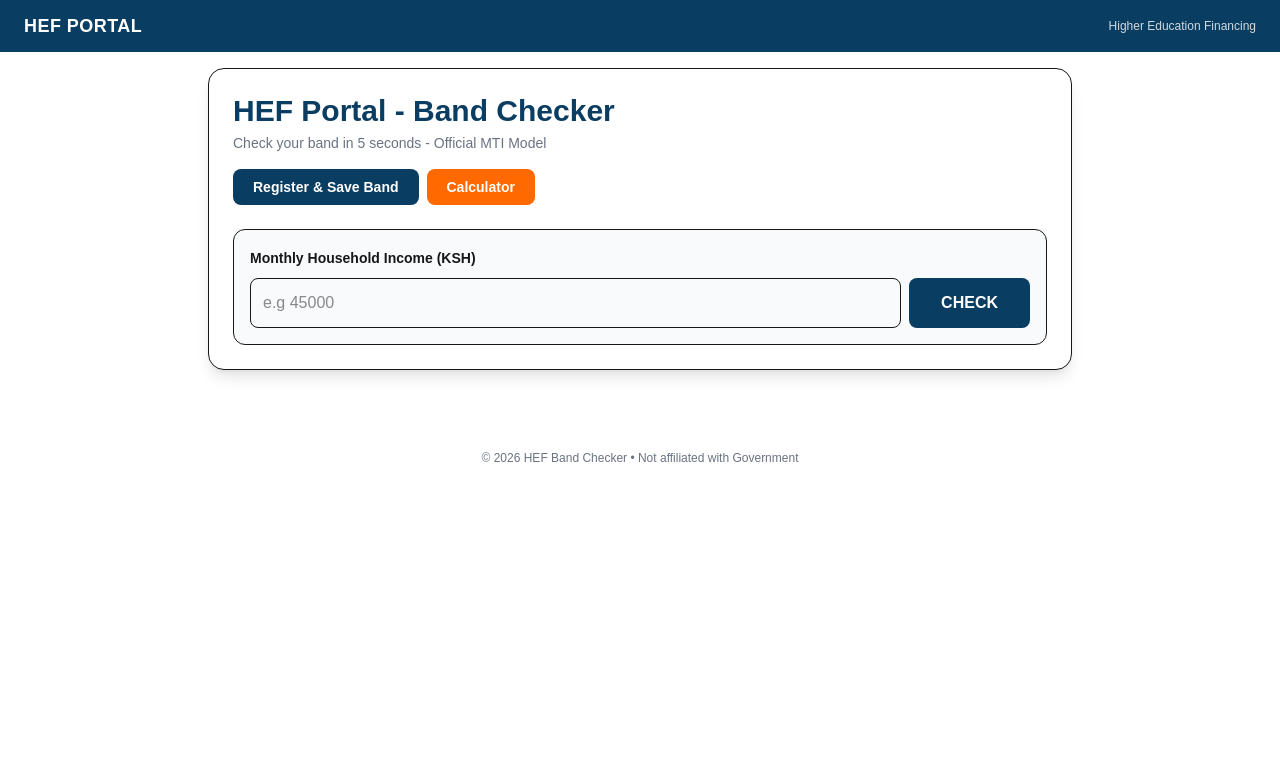
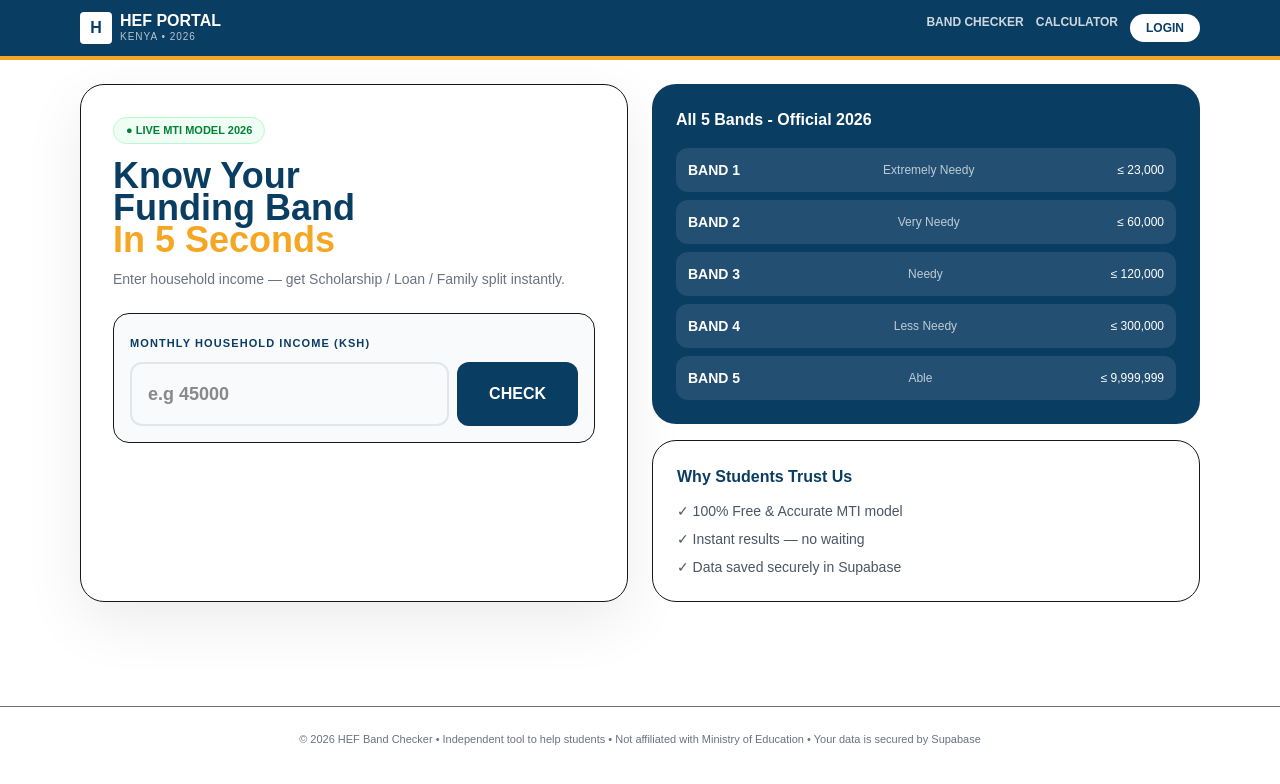
Before and after one commit to hefanes-gif/helb-band-checker, a Next.js app: page / in a window 1280 px wide. Shown: the top 784 px of the page. Built offline with nearby package versions, Linux system fonts and the light colour scheme.

Commit message:
PROFESSIONAL UI

```diff
--- a/src/app/dashboard/page.tsx
+++ b/src/app/dashboard/page.tsx
@@ -2,22 +2,109 @@
 import { useEffect, useState } from "react";
 import { supabase } from "@/lib/supabase";
 import { useRouter } from "next/navigation";
+import Link from "next/link";
 
 export default function Dashboard(){
- const [user,setUser]=useState<any>(null); const [data,setData]=useState<any>(null); const router=useRouter();
+ const [user,setUser]=useState<any>(null);
+ const [data,setData]=useState<any>(null);
+ const [loading,setLoading]=useState(true);
+ const router=useRouter();
+
  useEffect(()=>{
-  supabase.auth.getUser().then(async({data})=>{
-   if(!data.user) router.push("/login"); else { setUser(data.user); const {data:reg}=await supabase.from("registrations").select("*").eq("email", data.user.email).single(); setData(reg); }
+  supabase.auth.getUser().then(async({data: authData})=>{
+   if(!authData.user){
+    router.push("/login");
+   } else {
+    setUser(authData.user);
+    const {data: reg} = await supabase.from("registrations").select("*").eq("email", authData.user.email).single();
+    setData(reg);
+   }
+   setLoading(false);
   });
- },[]);
- const logout=async()=>{ await supabase.auth.signOut(); router.push("/login"); };
- if(!user) return <div className="p-10 text-center">Loading...</div>;
+ },[router]);
+
+ const logout=async()=>{
+  await supabase.auth.signOut();
+  router.push("/login");
+ };
+
+ if(loading) return <div className="flex h-[60vh] items-center justify-center"><div className="w-8 h-8 border-4 border-[#0a3d62] border-t-transparent rounded-full animate-spin"></div></div>;
+ if(!user) return null;
+
+ const bandInfo:any = {
+  "BAND 1": { sch: 70, loan: 25, family: 5, color: "from-green-600 to-emerald-600" },
+  "BAND 2": { sch: 60, loan: 30, family: 10, color: "from-blue-600 to-indigo-600" },
+  "BAND 3": { sch: 50, loan: 30, family: 20, color: "from-yellow-500 to-orange-500" },
+  "BAND 4": { sch: 40, loan: 30, family: 30, color: "from-orange-500 to-red-500" },
+  "BAND 5": { sch: 30, loan: 30, family: 40, color: "from-red-600 to-rose-700" },
+ };
+ const info = data?.band? bandInfo[data.band] : null;
+
  return(
-  <div className="max-w-3xl mx-auto p-4">
-   <div className="bg-white rounded-2xl shadow p-6 border">
-    <div className="flex justify-between items-center"><h1 className="text-2xl font-black text-[#0a3d62]">Student Dashboard</h1><button onClick={logout} className="text-sm bg-red-50 text-red-600 px-3 py-1 rounded-lg">Logout</button></div>
-    {data ? (<div className="mt-6"><div className="bg-[#0a3d62] text-white p-5 rounded-xl"><div className="text-sm opacity-80">YOUR BAND</div><div className="text-4xl font-black mt-1">{data.band}</div><div className="text-sm mt-2">Income: KSH {data.income?.toLocaleString()}</div></div><div className="grid grid-cols-2 gap-3 mt-4 text-sm"><div className="p-3 border rounded-lg">Name: <b>{data.full_name}</b></div><div className="p-3 border rounded-lg">ID: <b>{data.id_number}</b></div><div className="p-3 border rounded-lg">Email: <b>{data.email}</b></div><div className="p-3 border rounded-lg">Phone: <b>{data.phone}</b></div></div></div>) : (<div className="mt-6 text-gray-500">No registration found for {user.email}</div>)}
+  <div className="max-w-3xl mx-auto space-y-6">
+   {/* Header Card */}
+   <div className="bg-white rounded-[24px] shadow-[0_20px_60px_rgba(0,0,0,0.08)] border overflow-hidden">
+    <div className="bg-[#0a3d62] p-6 md:p-8 text-white flex justify-between items-center">
+     <div>
+      <h1 className="text-2xl md:text-3xl font-black leading-none">Student Dashboard</h1>
+      <p className="text-xs md:text-sm opacity-60 mt-2">Welcome back, <span className="font-bold text-white">{data?.full_name || user.email}</span></p>
+     </div>
+     <button onClick={logout} className="bg-white/10 hover:bg-red-500 text-white px-5 py-2.5 rounded-full text-xs font-black tracking-widest transition">LOGOUT</button>
+    </div>
+
+    {data? (
+     <div className="p-6 md:p-8">
+      {/* BAND CARD */}
+      <div className={`bg-gradient-to-br ${info?.color || "from-[#0a3d62] to-[#1e6fa8]"} text-white p-7 rounded-[20px] shadow-xl relative overflow-hidden`}>
+       <div className="absolute top-0 right-0 w-40 h-40 bg-white/10 rounded-full blur-2xl -mr-10 -mt-10"></div>
+       <div className="relative flex justify-between items-start">
+        <div>
+         <div className="text-[11px] tracking-[0.2em] opacity-70 font-black">YOUR FUNDING BAND • 2026</div>
+         <div className="text-6xl font-black mt-3 tracking-tighter">{data.band}</div>
+         <div className="mt-4 inline-flex items-center gap-2 bg-white/20 backdrop-blur px-4 py-2 rounded-full text-sm font-bold">
+          <span>Income: KSH {Number(data.income).toLocaleString()}</span>
+         </div>
+        </div>
+        <div className="w-20 h-20 bg-white/15 backdrop-blur rounded-[20px] flex items-center justify-center text-4xl border border-white/20">🎓</div>
+       </div>
+
+       {/* Breakdown */}
+       {info && (
+        <div className="grid grid-cols-3 gap-3 mt-8">
+         <div className="bg-white text-[#0a3d62] p-4 rounded-2xl text-center"><div className="text-3xl font-black">{info.sch}%</div><div className="text-[10px] font-black tracking-widest mt-1">SCHOLARSHIP</div></div>
+         <div className="bg-white/15 backdrop-blur border border-white/20 p-4 rounded-2xl text-center"><div className="text-3xl font-black">{info.loan}%</div><div className="text-[10px] font-black tracking-widest mt-1">LOAN</div></div>
+         <div className="bg-white/15 backdrop-blur border border-white/20 p-4 rounded-2xl text-center"><div className="text-3xl font-black">{info.family}%</div><div className="text-[10px] font-black tracking-widest mt-1">FAMILY</div></div>
+        </div>
+       )}
+      </div>
+
+      {/* Details Grid */}
+      <div className="grid grid-cols-1 md:grid-cols-2 gap-4 mt-8">
+       {[
+        {label:"Full Name", value:data.full_name, icon:"👤"},
+        {label:"ID Number", value:data.id_number, icon:"🪪"},
+        {label:"Email Address", value:data.email, icon:"✉️"},
+        {label:"Phone Number", value:data.phone, icon:"📱"},
+       ].map((item)=>(
+        <div key={item.label} className="p-5 border-2 border-gray-100 rounded-[18px] hover:border-[#0a3d62]/20 transition group">
+         <div className="flex items-center gap-2"><span className="text-lg">{item.icon}</span><span className="text-[10px] font-black tracking-widest text-gray-400 group-hover:text-[#0a3d62]">{item.label.toUpperCase()}</span></div>
+         <div className="font-bold text-[#0a3d62] mt-2 text-[15px] break-all">{item.value}</div>
+        </div>
+       ))}
+      </div>
+
+      {/* Action */}
+      <div className="mt-8 flex gap-3">
+       <Link href="/calculator" className="flex-1 text-center bg-[#0a3d62] text-white py-4 rounded-2xl font-black text-sm hover:bg-black transition">RECALCULATE BAND</Link>
+       <Link href="/" className="flex-1 text-center bg-gray-100 text-[#0a3d62] py-4 rounded-2xl font-black text-sm hover:bg-gray-200 transition">HOME</Link>
+      </div>
+     </div>
+    ) : (
+     <div className="p-12 text-center"><div className="text-gray-400 text-sm">No registration data found for {user.email}</div><Link href="/register" className="mt-4 inline-block bg-[#0a3d62] text-white px-6 py-2 rounded-full text-sm font-bold">Complete Registration</Link></div>
+    )}
    </div>
+
+   <div className="text-center text-[11px] text-gray-400">🔒 Secured by Supabase • Your data is encrypted</div>
   </div>
  );
 }
--- a/src/app/layout.tsx
+++ b/src/app/layout.tsx
@@ -1,16 +1,14 @@
 import "./globals.css";
-export const metadata = { title: "HEF Portal - Band Checker", description: "Check your HEF Band" };
-export default function RootLayout({children}:{children:React.ReactNode}){
- return(
-  <html lang="en">
-   <body className="bg-[#f1f5f9] min-h-screen">
-    <header className="bg-[#0a3d62] text-white px-6 py-3 flex justify-between items-center sticky top-0 z-50">
-     <h1 className="font-black text-lg tracking-wide">HEF PORTAL</h1>
-     <div className="text-xs opacity-80">Higher Education Financing</div>
-    </header>
-    {children}
-    <footer className="text-center text-xs text-gray-500 py-6 mt-10">© 2026 HEF Band Checker • Not affiliated with Government</footer>
-   </body>
-  </html>
+import Navbar from "@/components/Navbar";
+export const metadata = { title: "HEF Portal - Band Checker 2026", description: "Check your HEF Funding Band" };
+export default function RootLayout({ children }: { children: React.ReactNode }) {
+ return (
+  <html lang="en"><body className="bg-[#f4f6f8] min-h-screen">
+   <Navbar/>
+   <main className="max-w-6xl mx-auto px-4 py-6">{children}</main>
+   <footer className="mt-20 border-t bg-white py-6 text-center text-[11px] text-gray-500">
+    © 2026 HEF Band Checker • Independent tool to help students • Not affiliated with Ministry of Education • Your data is secured by Supabase
+   </footer>
+  </body></html>
  );
 }
--- a/src/app/page.tsx
+++ b/src/app/page.tsx
@@ -1,31 +1,21 @@
 "use client";
-import { useState } from "react";
-import Link from "next/link";
-const bands = [
- { max: 23000, name: "BAND 1", sch: 70, loan: 25, family: 5, color: "bg-green-600" },
- { max: 60000, name: "BAND 2", sch: 60, loan: 30, family: 10, color: "bg-blue-600" },
- { max: 120000, name: "BAND 3", sch: 50, loan: 30, family: 20, color: "bg-yellow-600" },
- { max: 300000, name: "BAND 4", sch: 40, loan: 30, family: 30, color: "bg-orange-600" },
- { max: 9999999, name: "BAND 5", sch: 30, loan: 30, family: 40, color: "bg-red-600" },
-];
+import { useState } from "react"; import Link from "next/link";
+const bands=[ {max:23000,name:"BAND 1",sch:70,loan:25,family:5,desc:"Extremely Needy",color:"from-green-600 to-emerald-600"}, {max:60000,name:"BAND 2",sch:60,loan:30,family:10,desc:"Very Needy",color:"from-blue-600 to-indigo-600"}, {max:120000,name:"BAND 3",sch:50,loan:30,family:20,desc:"Needy",color:"from-yellow-500 to-orange-500"}, {max:300000,name:"BAND 4",sch:40,loan:30,family:30,desc:"Less Needy",color:"from-orange-500 to-red-500"}, {max:9999999,name:"BAND 5",sch:30,loan:30,family:40,desc:"Able",color:"from-red-600 to-rose-700"} ];
 export default function Home(){
- const [income,setIncome]=useState("");
- const [band,setBand]=useState<any>(null);
- const check=()=>{ const v=Number(income); if(!v)return; const b=bands.find(x=>v<=x.max); setBand({...b,income:v}); };
+ const [income,setIncome]=useState(""); const [band,setBand]=useState<any>(null);
+ const check=()=>{ const v=Number(income); if(!v) return; const b=bands.find(x=>v<=x.max); setBand({...b,income:v}); };
  return(
-  <div className="max-w-4xl mx-auto p-4">
-   <div className="bg-white rounded-2xl shadow-lg p-6 border">
-    <h1 className="text-3xl font-black text-[#0a3d62]">HEF Portal - Band Checker</h1>
-    <p className="text-gray-500 text-sm mt-1">Check your band in 5 seconds - Official MTI Model</p>
-    <div className="flex gap-2 mt-4">
-     <Link href="/register" className="bg-[#0a3d62] text-white px-5 py-2 rounded-lg font-bold text-sm">Register & Save Band</Link>
-     <Link href="/calculator" className="bg-orange-500 text-white px-5 py-2 rounded-lg font-bold text-sm">Calculator</Link>
-    </div>
-    <div className="mt-6 bg-slate-50 p-4 rounded-xl border">
-     <label className="font-bold text-sm">Monthly Household Income (KSH)</label>
-     <div className="flex gap-2 mt-2"><input value={income} onChange={e=>setIncome(e.target.value)} type="number" placeholder="e.g 45000" className="flex-1 p-3 border rounded-lg"/><button onClick={check} className="bg-[#0a3d62] text-white px-8 rounded-lg font-black">CHECK</button></div>
-    </div>
-    {band && (<div className="mt-6 p-5 rounded-xl text-white bg-gradient-to-br from-[#0a3d62] to-[#1e6fa8]"><div className="text-xs opacity-80">YOU ARE IN</div><div className="text-4xl font-black mt-1">{band.name}</div><div className="grid grid-cols-3 gap-3 mt-4"><div className="bg-white/20 p-3 rounded-lg text-center"><div className="text-2xl font-black">{band.sch}%</div><div className="text-xs">Scholarship</div></div><div className="bg-white/20 p-3 rounded-lg text-center"><div className="text-2xl font-black">{band.loan}%</div><div className="text-xs">Loan</div></div><div className="bg-white/20 p-3 rounded-lg text-center"><div className="text-2xl font-black">{band.family}%</div><div className="text-xs">Family</div></div></div><Link href="/register" className="mt-4 block text-center bg-white text-[#0a3d62] font-bold py-2 rounded-lg text-sm">Save My Band Result →</Link></div>)}
+  <div className="grid md:grid-cols-2 gap-6">
+   <div className="bg-white rounded-[24px] shadow-[0_20px_60px_rgba(0,0,0,0.08)] p-8 border">
+    <div className="inline-flex items-center gap-2 bg-green-50 text-green-700 text-[11px] font-bold px-3 py-1 rounded-full border border-green-200">● LIVE MTI MODEL 2026</div>
+    <h1 className="text-[36px] font-black text-[#0a3d62] leading-[0.9] mt-4">Know Your<br/>Funding Band<br/><span className="text-[#f5a623]">In 5 Seconds</span></h1>
+    <p className="text-sm text-gray-500 mt-3">Enter household income — get Scholarship / Loan / Family split instantly.</p>
+    <div className="mt-6 bg-[#f8fafc] p-4 rounded-2xl border"><label className="text-[11px] font-black tracking-widest text-[#0a3d62]">MONTHLY HOUSEHOLD INCOME (KSH)</label><div className="flex gap-2 mt-2"><input value={income} onChange={e=>setIncome(e.target.value)} type="number" placeholder="e.g 45000" className="flex-1 p-4 border-2 border-[#0a3d62]/10 rounded-xl font-bold text-lg focus:border-[#0a3d62] outline-none"/><button onClick={check} className="bg-[#0a3d62] text-white px-8 rounded-xl font-black hover:bg-black transition">CHECK</button></div></div>
+    {band && (<div className={`mt-6 p-6 rounded-2xl text-white bg-gradient-to-br ${band.color} shadow-xl`}><div className="text-[11px] opacity-80 tracking-widest">RESULT • {band.desc.toUpperCase()}</div><div className="text-4xl font-black mt-1">{band.name}</div><div className="grid grid-cols-3 gap-3 mt-5"><div className="bg-white/20 backdrop-blur p-3 rounded-xl text-center"><div className="text-2xl font-black">{band.sch}%</div><div className="text-[10px]">SCHOLARSHIP</div></div><div className="bg-white/20 backdrop-blur p-3 rounded-xl text-center"><div className="text-2xl font-black">{band.loan}%</div><div className="text-[10px]">LOAN</div></div><div className="bg-white/20 backdrop-blur p-3 rounded-xl text-center"><div className="text-2xl font-black">{band.family}%</div><div className="text-[10px]">FAMILY</div></div></div><Link href="/register" className="mt-4 block text-center bg-white text-black font-black py-3 rounded-xl text-sm">SAVE RESULT & CREATE ACCOUNT →</Link></div>)}
+   </div>
+   <div className="space-y-4">
+    <div className="bg-[#0a3d62] rounded-[24px] p-6 text-white"><h3 className="font-black">All 5 Bands - Official 2026</h3><div className="mt-4 space-y-2">{bands.map(b=><div key={b.name} className="flex justify-between items-center bg-white/10 p-3 rounded-xl text-sm"><span className="font-bold">{b.name}</span><span className="text-xs opacity-70">{b.desc}</span><span className="font-mono text-xs">≤ {b.max.toLocaleString()}</span></div>)}</div></div>
+    <div className="bg-white rounded-[24px] p-6 border"><h3 className="font-black text-[#0a3d62]">Why Students Trust Us</h3><ul className="mt-3 text-sm text-gray-600 space-y-2"><li>✓ 100% Free & Accurate MTI model</li><li>✓ Instant results — no waiting</li><li>✓ Data saved securely in Supabase</li></ul></div>
    </div>
   </div>
  );
--- /dev/null
+++ b/src/components/Navbar.tsx
@@ -0,0 +1,18 @@
+import Link from "next/link";
+export default function Navbar(){
+ return(
+  <header className="sticky top-0 z-50 bg-[#0a3d62] text-white border-b-4 border-[#f5a623]">
+   <div className="max-w-6xl mx-auto px-4 py-3 flex justify-between items-center">
+    <Link href="/" className="flex items-center gap-2">
+     <div className="w-8 h-8 bg-white rounded flex items-center justify-center text-[#0a3d62] font-black">H</div>
+     <div><div className="font-black leading-none">HEF PORTAL</div><div className="text-[10px] opacity-70 tracking-widest">KENYA • 2026</div></div>
+    </Link>
+    <nav className="flex gap-3 text-xs font-bold">
+     <Link href="/" className="opacity-80 hover:opacity-100">BAND CHECKER</Link>
+     <Link href="/calculator" className="opacity-80 hover:opacity-100">CALCULATOR</Link>
+     <Link href="/login" className="bg-white text-[#0a3d62] px-4 py-1.5 rounded-full">LOGIN</Link>
+    </nav>
+   </div>
+  </header>
+ );
+}
```
